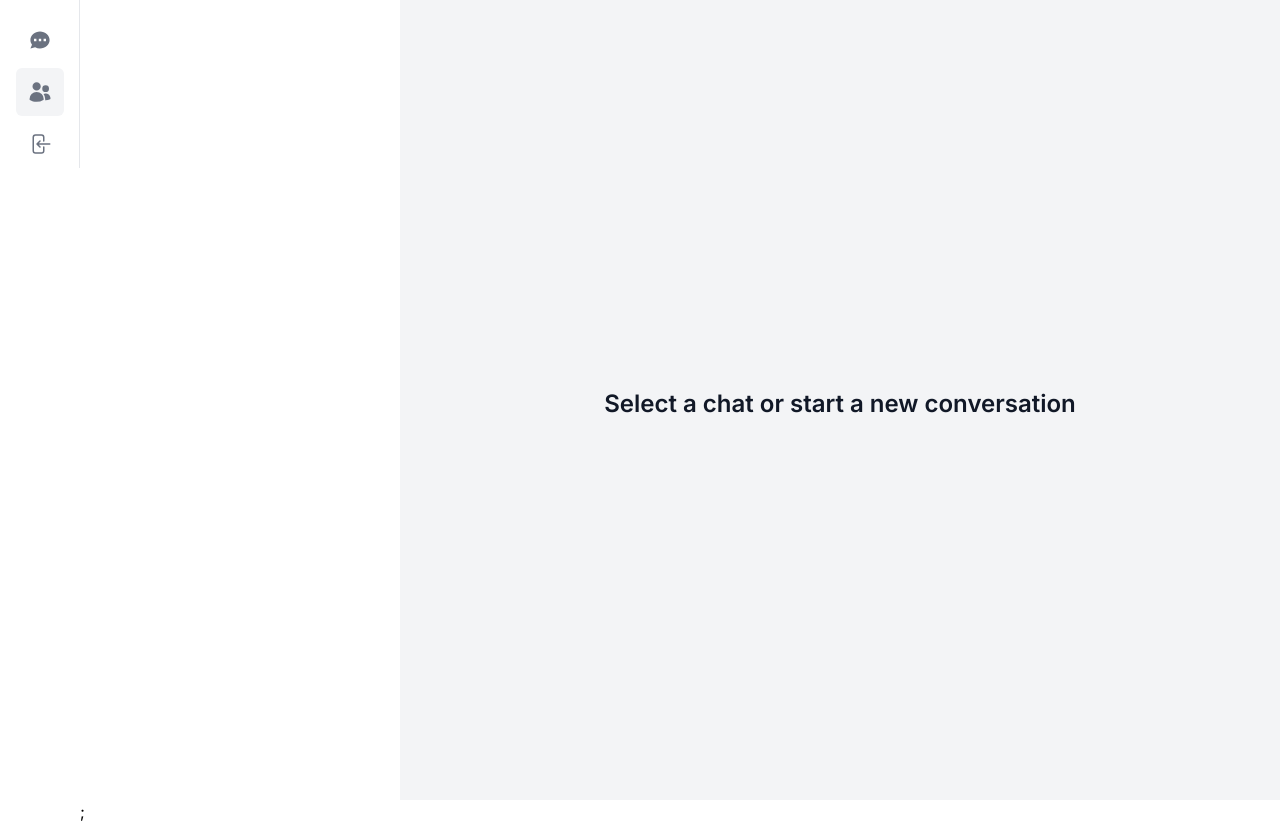
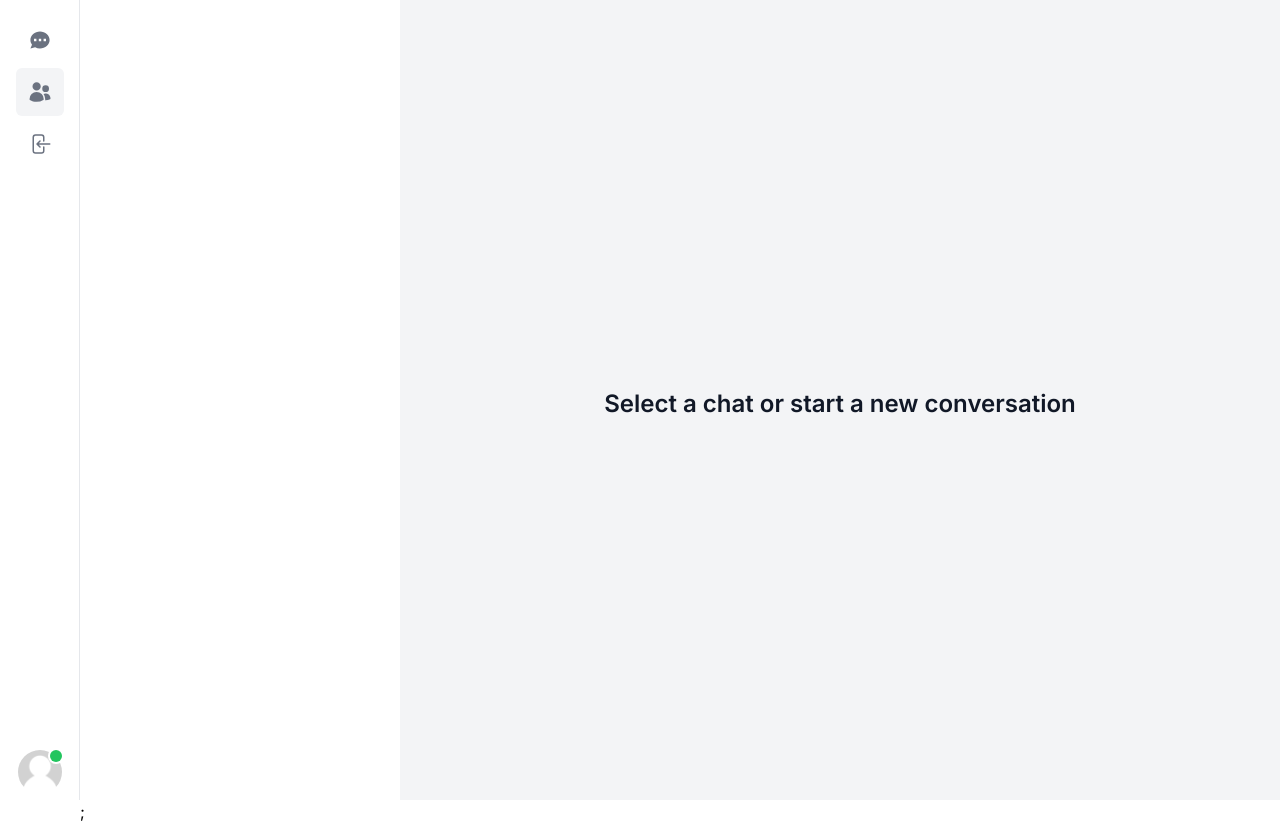
Before and after one commit to ianhein/messenger, a Next.js app: page /users in a window 1280 px wide. Built offline with nearby package versions, Linux system fonts and the light colour scheme; no server answers.

Commit message:
Update DesktopSidebar and Sidebar components

```diff
--- /dev/null
+++ b/app/actions/getCurrentUser.ts
@@ -0,0 +1,28 @@
+import prisma from "@/app/libs/prismadb";
+import getSession from "./getSession";
+
+const getCurrentUser = async () => {
+  try {
+    const session = await getSession();
+
+    if (!session?.user?.email) {
+      return null;
+    }
+
+    const currentUser = await prisma.user.findUnique({
+      where: {
+        email: session.user.email,
+      },
+    });
+
+    if (!currentUser) {
+      return null;
+    }
+
+    return currentUser;
+  } catch (error: any) {
+    return null;
+  }
+};
+
+export default getCurrentUser;
--- /dev/null
+++ b/app/actions/getSession.ts
@@ -0,0 +1,7 @@
+import { getServerSession } from "next-auth";
+import { authOptions } from "./../api/auth/[...nextauth]/route";
+import { defaultConfig } from "next/dist/server/config-shared";
+
+export default async function getSession() {
+  return await getServerSession(authOptions);
+}
--- /dev/null
+++ b/app/components/Avatar.tsx
@@ -0,0 +1,25 @@
+"use client";
+
+import { User } from "@prisma/client";
+import Image from "next/image";
+
+interface AvatarProps {
+  user?: User;
+}
+
+const Avatar: React.FC<AvatarProps> = ({ user }) => {
+  return (
+    <div className="relative">
+      <div className="relative inline-block rounded-full overflow-hidden h-9 w-9 md:h-11 md:w-11">
+        <Image
+          src={user?.image ?? "/images/placeholder.jpg"}
+          alt="Avatar"
+          fill
+        />
+      </div>
+      <span className="absolute block rounded-full bg-green-500 ring-2 ring-white top-0 right-0 h-2 w-2 md:h-3 md:w-3" />
+    </div>
+  );
+};
+
+export default Avatar;
--- a/app/components/sidebar/DesktopSidebar.tsx
+++ b/app/components/sidebar/DesktopSidebar.tsx
@@ -1,15 +1,24 @@
 "use client";
 
+import { useState } from "react";
+import { User } from "@prisma/client";
+
 import useRoutes from "@/app/hooks/useRoutes";
-import { useState } from "react";
+
 import DesktopItem from "./DesktopItem";
+import Avatar from "../Avatar";
 
-const DesktopSidebar = () => {
+interface DesktopSidebarProps {
+  currentUser: User;
+}
+
+const DesktopSidebar: React.FC<DesktopSidebarProps> = ({ currentUser }) => {
   const routes = useRoutes();
   const [isOpen, setIsOpen] = useState(false);
 
+  console.log({ currentUser });
   return (
-    <div className="hidden lg:fixed lg:inse-y-0 lg:left-0 lg:z-40 lg:w-20 xl:px-6 lg:overflow-y-auto lg-bg-white lg:border-r-[1px] lg:pg-4 lg:flex lg:flex-col justify-between ">
+    <div className="hidden lg:fixed lg:inset-y-0 lg:left-0 lg:z-40 lg:w-20 xl:px-6 lg:overflow-y-auto lg-bg-white lg:border-r-[1px] lg:pg-4 lg:flex lg:flex-col justify-between ">
       <nav className="mt-4 flex flex-col justify-between">
         <ul className="flex flex-col items-center space-y-1">
           {routes.map((item) => (
@@ -24,6 +33,14 @@ const DesktopSidebar = () => {
           ))}
         </ul>
       </nav>
+      <nav className="mt-4 flex flex-col justify-between items-center">
+        <div
+          onClick={() => setIsOpen(true)}
+          className="cursor-pointer hover:opacity-75 transition"
+        >
+          <Avatar user={currentUser} />
+        </div>
+      </nav>
     </div>
   );
 };
--- a/app/components/sidebar/Sidebar.tsx
+++ b/app/components/sidebar/Sidebar.tsx
@@ -1,10 +1,13 @@
 import DesktopSidebar from "./DesktopSidebar";
 import MobileFooter from "./MobileFooter";
 
+import getCurrentUser from "@/app/actions/getCurrentUser";
+
 async function Sidebar({ children }: { children: React.ReactNode }) {
+  const currentUser = await getCurrentUser();
   return (
     <div className="h-full">
-      <DesktopSidebar />
+      <DesktopSidebar currentUser={currentUser!} />
       <MobileFooter />
       <main className="lg:pl-20 h-full">{children}</main>
     </div>
--- a/app/users/page.tsx
+++ b/app/users/page.tsx
@@ -2,7 +2,7 @@ import EmptyState from "../components/EmptyState";
 
 const Users = () => {
   return (
-    <div className="hidden lg:block lg:pl-80 h-full">
+    <div className="lg:block lg:pl-80 h-full">
       <EmptyState />
     </div>
   );
--- a/next.config.js
+++ b/next.config.js
@@ -1,4 +1,15 @@
 /** @type {import('next').NextConfig} */
-const nextConfig = {}
+const nextConfig = {
+  experimental: {
+    swcPlugins: [["next-superjson-plugin", {}]],
+  },
+  images: {
+    domains: [
+      "res.cloudinary.com",
+      "avatars.githubusercontent.com",
+      "lh3.googleusercontent.com",
+    ],
+  },
+};
 
-module.exports = nextConfig
+module.exports = nextConfig;
--- a/package.json
+++ b/package.json
@@ -17,6 +17,7 @@
     "clsx": "^2.1.0",
     "next": "14.0.4",
     "next-auth": "^4.24.5",
+    "next-superjson-plugin": "^0.5.10",
     "react": "^18",
     "react-dom": "^18",
     "react-hook-form": "^7.49.3",
```
Also changed, not shown: public/images/placeholder.jpg (added), 1 other file (tests, documents, lock files or other folders).
